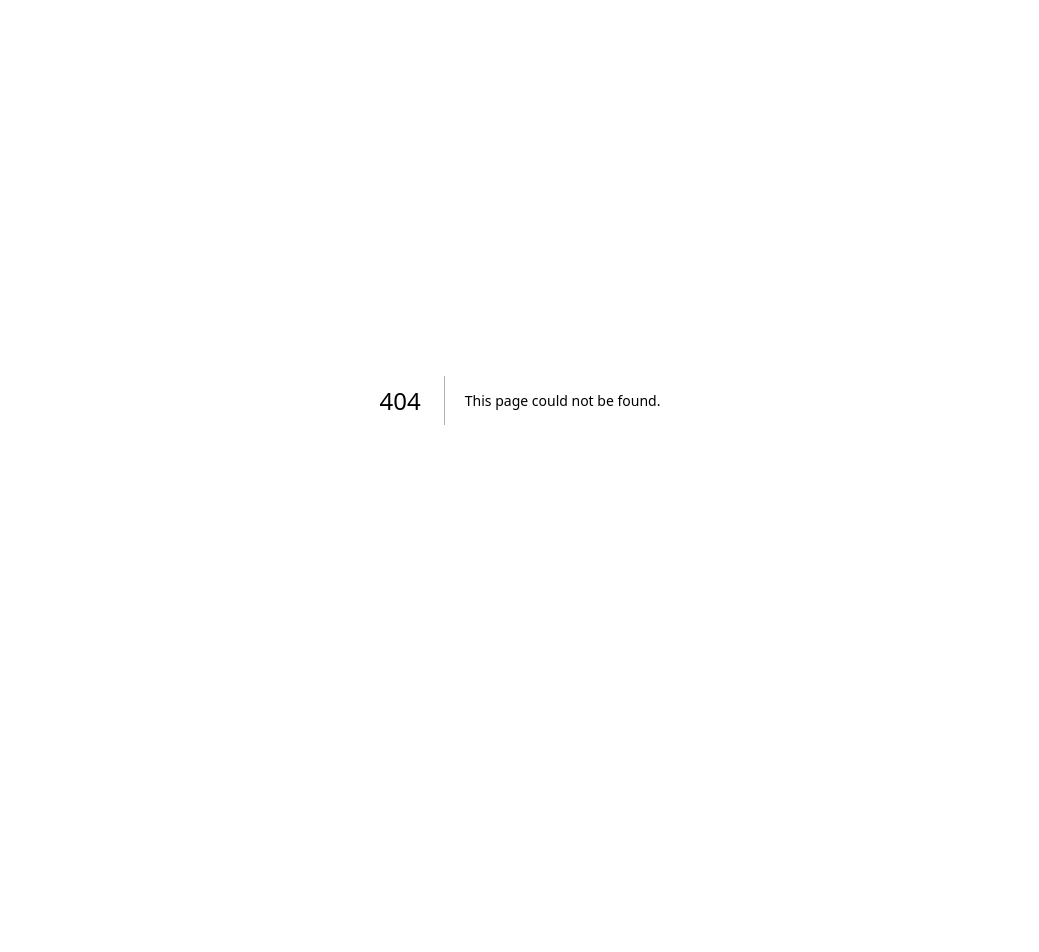
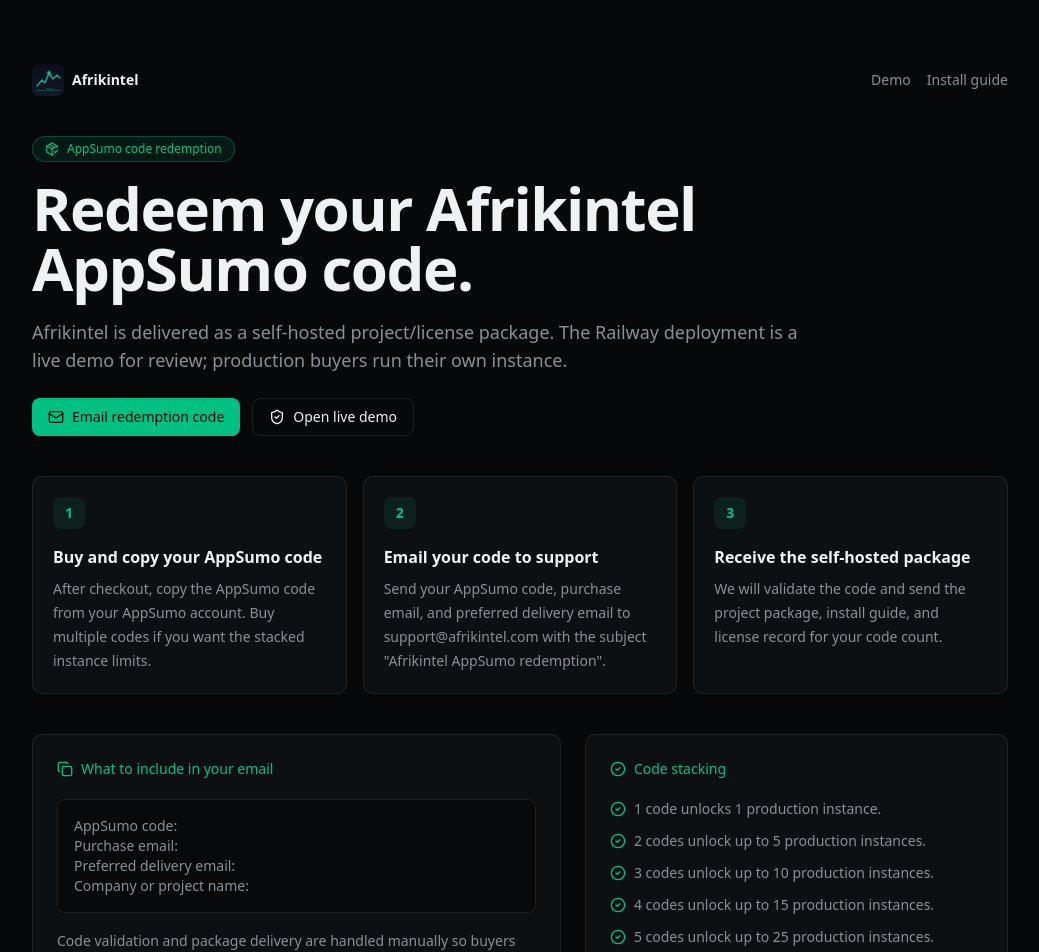
Before and after one commit to NewAfrikwave/afrikintel, a Next.js app: page /redeem in a window 1280 px wide. Before the commit this address had no page. Shown: the top 952 px of the page, without its empty margins (120-1159 px from the left). Before the commit the page ends 800 px from the top, so only its background shows below. Built offline with nearby package versions, Linux system fonts and the light colour scheme.

Commit message:
Add AppSumo code redemption page

```diff
--- /dev/null
+++ b/src/app/redeem/page.tsx
@@ -0,0 +1,136 @@
+import Link from 'next/link'
+import { CheckCircle2, Copy, LifeBuoy, Mail, PackageCheck, ShieldCheck } from 'lucide-react'
+import { MarketingFooter } from '@/components/marketing/MarketingFooter'
+
+const redemptionSteps = [
+  {
+    title: 'Buy and copy your AppSumo code',
+    body: 'After checkout, copy the AppSumo code from your AppSumo account. Buy multiple codes if you want the stacked instance limits.',
+  },
+  {
+    title: 'Email your code to support',
+    body: 'Send your AppSumo code, purchase email, and preferred delivery email to support@afrikintel.com with the subject "Afrikintel AppSumo redemption".',
+  },
+  {
+    title: 'Receive the self-hosted package',
+    body: 'We will validate the code and send the project package, install guide, and license record for your code count.',
+  },
+]
+
+const stackRules = [
+  '1 code unlocks 1 production instance.',
+  '2 codes unlock up to 5 production instances.',
+  '3 codes unlock up to 10 production instances.',
+  '4 codes unlock up to 15 production instances.',
+  '5 codes unlock up to 25 production instances.',
+]
+
+export default function RedeemPage() {
+  const emailHref =
+    'mailto:support@afrikintel.com?subject=Afrikintel%20AppSumo%20redemption&body=AppSumo%20code%3A%0APurchase%20email%3A%0APreferred%20delivery%20email%3A'
+
+  return (
+    <main className="min-h-screen bg-background text-foreground">
+      <div className="mx-auto flex max-w-5xl flex-col gap-10 px-4 py-12 sm:px-6 lg:py-16">
+        <nav className="flex items-center justify-between">
+          <Link href="/landing" className="flex items-center gap-2 text-sm font-semibold">
+            <img src="/logo.svg" alt="Afrikintel" className="h-8 w-8" />
+            Afrikintel
+          </Link>
+          <div className="flex items-center gap-4 text-sm text-muted-foreground">
+            <Link href="/demo" className="hover:text-foreground">
+              Demo
+            </Link>
+            <Link href="/docs/install" className="hover:text-foreground">
+              Install guide
+            </Link>
+          </div>
+        </nav>
+
+        <section className="max-w-3xl">
+          <div className="mb-4 inline-flex items-center gap-2 rounded-full border border-primary/30 bg-primary/10 px-3 py-1 text-xs font-medium text-primary">
+            <PackageCheck className="h-3.5 w-3.5" />
+            AppSumo code redemption
+          </div>
+          <h1 className="text-4xl font-semibold tracking-tight md:text-6xl">
+            Redeem your Afrikintel AppSumo code.
+          </h1>
+          <p className="mt-5 text-lg text-muted-foreground">
+            Afrikintel is delivered as a self-hosted project/license package. The Railway deployment is a live demo for review; production buyers run their own instance.
+          </p>
+          <div className="mt-6 flex flex-wrap gap-3">
+            <a
+              href={emailHref}
+              className="inline-flex items-center gap-2 rounded-md bg-primary px-4 py-2 text-sm font-medium text-primary-foreground hover:bg-primary/90"
+            >
+              <Mail className="h-4 w-4" />
+              Email redemption code
+            </a>
+            <Link
+              href="/demo"
+              className="inline-flex items-center gap-2 rounded-md border border-border px-4 py-2 text-sm font-medium hover:bg-muted"
+            >
+              <ShieldCheck className="h-4 w-4" />
+              Open live demo
+            </Link>
+          </div>
+        </section>
+
+        <section className="grid gap-4 md:grid-cols-3">
+          {redemptionSteps.map((step, index) => (
+            <article key={step.title} className="rounded-lg border border-border bg-card p-5">
+              <span className="flex h-8 w-8 items-center justify-center rounded-md bg-primary/10 text-sm font-semibold text-primary">
+                {index + 1}
+              </span>
+              <h2 className="mt-4 text-base font-semibold">{step.title}</h2>
+              <p className="mt-2 text-sm leading-6 text-muted-foreground">{step.body}</p>
+            </article>
+          ))}
+        </section>
+
+        <section className="grid gap-6 lg:grid-cols-[1fr_0.8fr]">
+          <article className="rounded-lg border border-border bg-card p-6">
+            <div className="flex items-center gap-2 text-sm font-medium text-primary">
+              <Copy className="h-4 w-4" />
+              What to include in your email
+            </div>
+            <div className="mt-5 rounded-md border border-border bg-background/70 p-4 text-sm text-muted-foreground">
+              <div>AppSumo code:</div>
+              <div>Purchase email:</div>
+              <div>Preferred delivery email:</div>
+              <div>Company or project name:</div>
+            </div>
+            <p className="mt-4 text-sm leading-6 text-muted-foreground">
+              Code validation and package delivery are handled manually so buyers do not need to create a separate hosted SaaS account before receiving the self-hosted package.
+            </p>
+          </article>
+
+          <article className="rounded-lg border border-border bg-card p-6">
+            <div className="flex items-center gap-2 text-sm font-medium text-primary">
+              <CheckCircle2 className="h-4 w-4" />
+              Code stacking
+            </div>
+            <ul className="mt-5 space-y-3 text-sm text-muted-foreground">
+              {stackRules.map((rule) => (
+                <li key={rule} className="flex gap-2">
+                  <CheckCircle2 className="mt-0.5 h-4 w-4 shrink-0 text-primary" />
+                  <span>{rule}</span>
+                </li>
+              ))}
+            </ul>
+          </article>
+        </section>
+
+        <section className="rounded-lg border border-primary/30 bg-primary/10 p-5 text-sm text-primary">
+          <div className="flex items-start gap-3">
+            <LifeBuoy className="mt-0.5 h-4 w-4 shrink-0" />
+            <p>
+              Support covers license delivery, installation blockers, configuration guidance, and reproducible product bugs. Buyers are responsible for hosting, backups, server security, SMTP deliverability, DNS, and uptime of their own deployment.
+            </p>
+          </div>
+        </section>
+      </div>
+      <MarketingFooter />
+    </main>
+  )
+}
--- a/src/components/marketing/MarketingFooter.tsx
+++ b/src/components/marketing/MarketingFooter.tsx
@@ -5,6 +5,7 @@ const navLinks: Array<{ label: string; href: string; external?: boolean }> = [
   { label: 'Pricing', href: '/pricing' },
   { label: 'AppSumo', href: '/appsumo' },
   { label: 'Demo', href: '/demo' },
+  { label: 'Redeem', href: '/redeem' },
   { label: 'Docs', href: '/docs' },
   { label: 'Install', href: '/docs/install' },
   { label: 'Status', href: '/status' },
```
